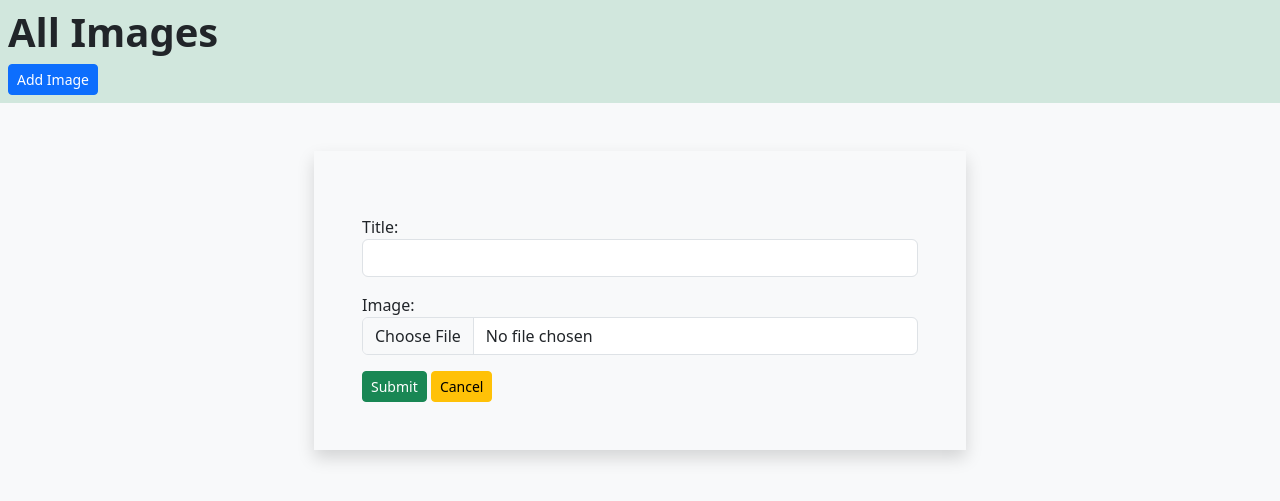
After one commit to akhil0542/imageuploader, a Django app: page /addimage/ in a window 1280 px wide. The commit adds this page. Shown: the top 501 px of the page. Run offline with Django 5.2, Linux system fonts and the light colour scheme; some libraries are stand-ins or nearby versions.

Commit message:
second commit: adding the button to the project so that we can upload a image through the form itself.

```diff
--- /dev/null
+++ b/core/forms.py
@@ -0,0 +1,11 @@
+from django import forms
+from .models import Image
+
+class ImageForm(forms.ModelForm):
+    class Meta:
+        model = Image
+        fields = '__all__'
+        widgets = {
+            'title': forms.TextInput(attrs={'class': 'form-control'}),
+            'image': forms.FileInput(attrs={'class': 'form-control'}),
+        }
--- /dev/null
+++ b/core/templates/core/addimage.html
@@ -0,0 +1,17 @@
+{% extends "core/base.html" %}
+{% load static %}
+<title>{% block title %}Add Image{% endblock title %}</title>
+{% block content %}
+<div class="row">
+    <div class="col-sm-6 offset-3 mt-5 shadow p-5">
+        <form action="{% url 'add_image' %}" method="POST" class="mt-3" enctype="multipart/form-data">
+            {% csrf_token %}
+            <div class="form-group">
+                {{ form.as_p }}
+            </div>
+            <button type="submit" class="btn btn-success btn-sm">Submit</button>
+            <a href="{% url 'home' %}" class="btn btn-warning btn-sm">Cancel</a>
+        </form>
+    </div>
+</div>
+{% endblock content %}
--- a/core/templates/core/base.html
+++ b/core/templates/core/base.html
@@ -12,8 +12,9 @@
     {% endblock corecss %}
 </head>
 <body class="bg-body-tertiary">
-    <header>
-        <h1 class="bg-success-subtle text-bg-light p-2 fw-bold">All Images</h1>
+    <header class="bg-success-subtle p-2">
+        <h1 class="fw-bold">All Images</h1>
+        <a href="{% url 'add_image' %}" class="btn btn-sm btn-primary">Add Image</a>
     </header>
     <main>
         {% block content %}{% endblock content %}
--- a/core/views.py
+++ b/core/views.py
@@ -1,6 +1,7 @@
-from django.shortcuts import render, get_object_or_404
-from django.http import HttpResponse
+from django.shortcuts import render
+from django.http import HttpResponse, HttpResponseRedirect
 from .models import Image
+from .forms import ImageForm
 # Create your views here.
 
 def home(request):
@@ -16,3 +17,12 @@ def download_image(request, id):
         return response
     except Image.DoesNotExist:
         return HttpResponse("Image not found", status=404)
+
+def add_image(request):
+    if request.method == 'POST':
+        form = ImageForm(request.POST, request.FILES)
+        if form.is_valid():
+            form.save()
+            return HttpResponseRedirect('/')
+    form = ImageForm()
+    return render(request, 'core/addimage.html', {'form': form})
--- a/imageuploader/urls.py
+++ b/imageuploader/urls.py
@@ -22,5 +22,6 @@ from django.conf.urls.static import static
 urlpatterns = [
     path('admin/', admin.site.urls),
     path('', views.home, name='home'),
-    path('download/<int:id>/', views.download_image, name='download_image')
+    path('download/<int:id>/', views.download_image, name='download_image'),
+    path('addimage/', views.add_image, name='add_image'),
 ] + static(settings.MEDIA_URL, document_root=settings.MEDIA_ROOT)
```
Also changed, not shown: db.sqlite3, uploads/upload_images/tshirt4.jpg (added).
